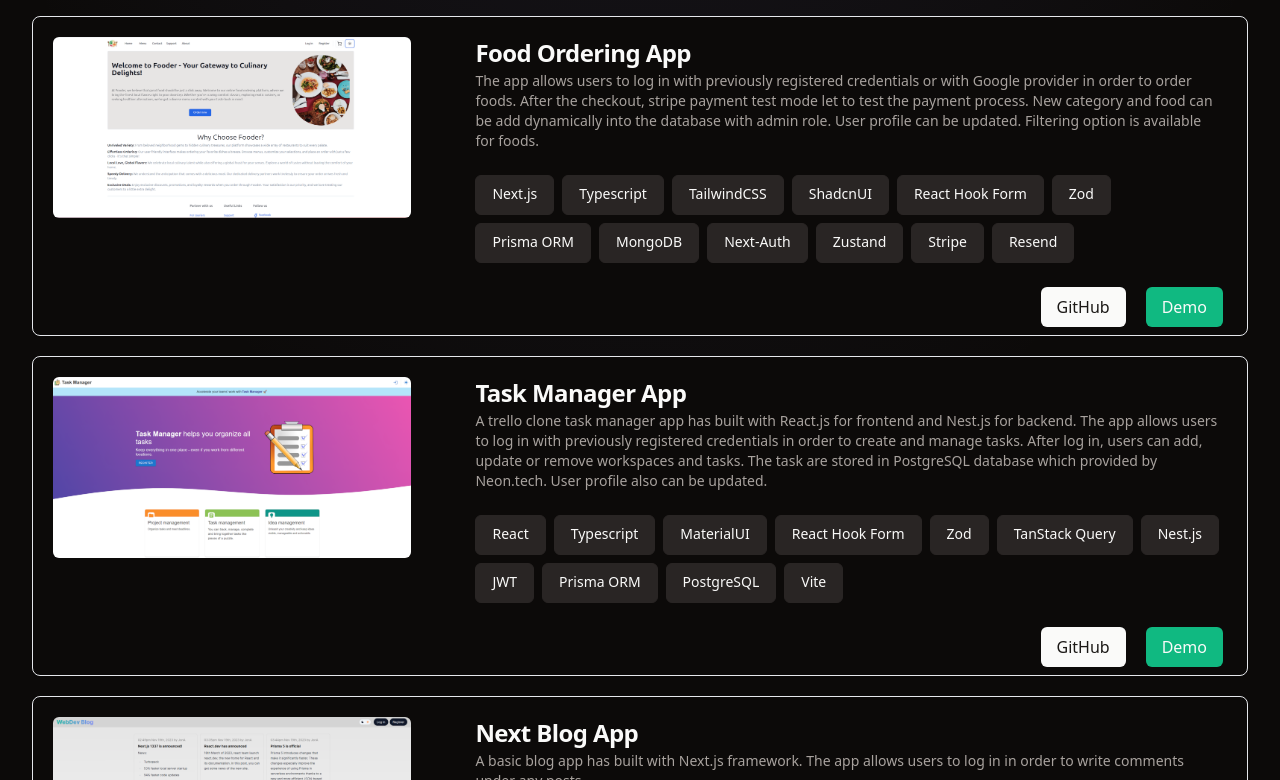
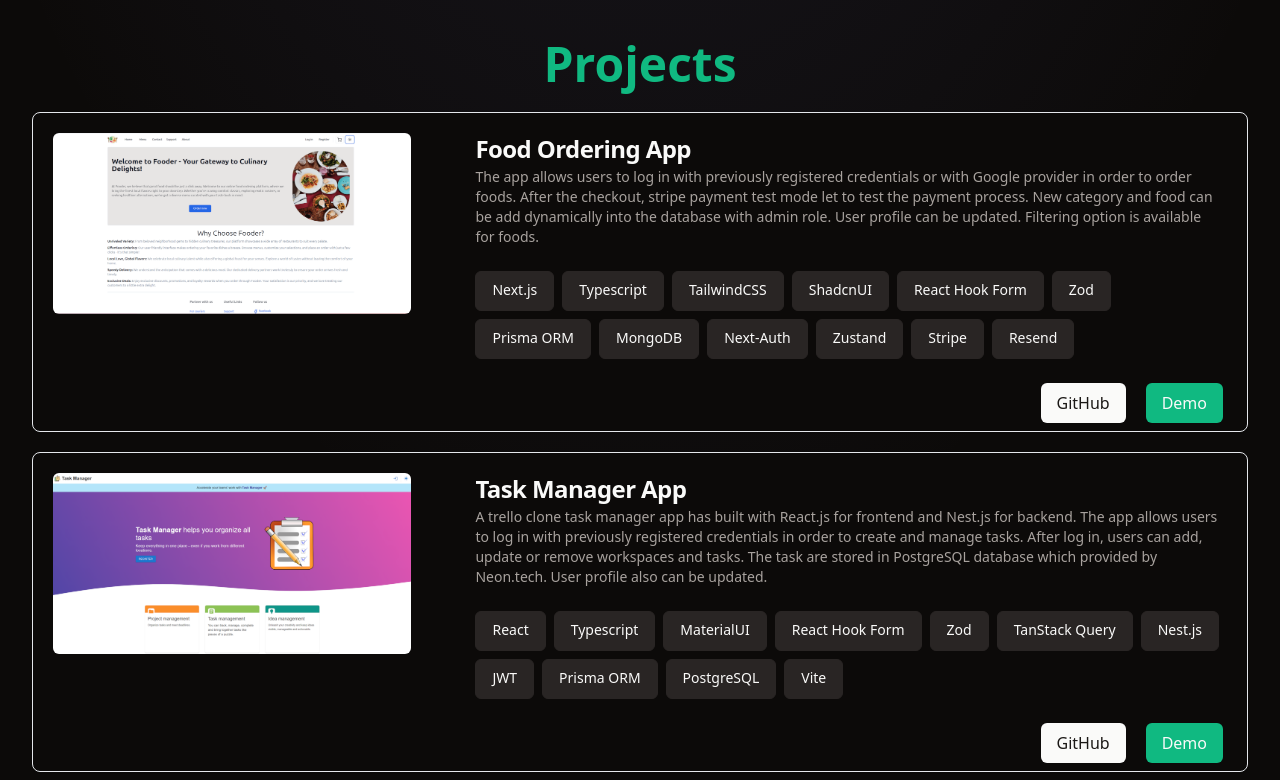
Before and after one commit to ev0clu/portfolio, a Next.js app: page / in a window 1280 px wide. Shown: the part 1720-2500 px from the top of the page. Built offline with nearby package versions, Linux system fonts and the light colour scheme.

Commit message:
Style: css is updated, motion is added

```diff
--- a/src/app/page.tsx
+++ b/src/app/page.tsx
@@ -6,8 +6,10 @@ export default function Home() {
   return (
     <>
       <HeroSection />
-      <About />
-      <Projects />
+      <div className="space-y-40">
+        <About />
+        <Projects />
+      </div>
     </>
   );
 }
--- a/src/components/About/About.tsx
+++ b/src/components/About/About.tsx
@@ -1,3 +1,6 @@
+"use client";
+
+import { motion } from "framer-motion";
 import Section from "../Section/Section";
 import SectionMotion from "../Section/SectionMotion";
 import SectionTitle from "../Section/SectionTitle";
@@ -12,15 +15,30 @@ const About = () => {
           Here you will find more information about me, what I do, and my
           current skills mostly in terms of programming and technology
         </p>
-        <h3 className="mt-5 text-lg font-semibold sm:text-xl">Introduction</h3>
+        <motion.div
+          initial={{ opacity: 0 }}
+          whileInView={{ opacity: 1 }}
+          viewport={{ once: true }}
+          transition={{ delay: 0.1, duration: 1, ease: "easeInOut" }}
+        >
+          <h3 className="mt-5 text-lg font-semibold sm:text-xl">
+            Introduction
+          </h3>
           <p className="h2 min-w-[305px] text-muted-foreground">
-          Combining my technical expertise in Engineering with a passion for web
-          development, I am actively seeking opportunities within the web
+            Combining my technical expertise in Engineering with a passion for
+            web development, I am actively seeking opportunities within the web
             development sphere where I can leverage my skills in problem-solving
             and apply my knowledge to innovative projects. Proficient in HTML,
             CSS, JavaScript, and TypeScript, I have hands-on experience with
             various web frameworks, including React, Next.js, and more.
           </p>
+        </motion.div>
+        <motion.div
+          initial={{ opacity: 0 }}
+          whileInView={{ opacity: 1 }}
+          viewport={{ once: true }}
+          transition={{ delay: 0.2, duration: 1, ease: "easeInOut" }}
+        >
           <h3 className="mt-5 text-lg font-semibold hover:cursor-default sm:text-xl">
             Tech stack
           </h3>
@@ -30,6 +48,7 @@ const About = () => {
               tooltipClassName="bg-stone-500 border-0 text-emerald-300 font-semibold"
             />
           </div>
+        </motion.div>
       </SectionMotion>
     </Section>
   );
--- a/src/components/HeroSection/Info.tsx
+++ b/src/components/HeroSection/Info.tsx
@@ -9,7 +9,7 @@ const Info = () => {
       animate={{
         opacity: 1,
         y: 0,
-        transition: { delay: 0.3, duration: 0.4, ease: "easeInOut" },
+        transition: { delay: 0.1, duration: 0.4, ease: "easeInOut" },
       }}
     >
       <span className="text-sm font-semibold sm:text-lg">
--- a/src/components/HeroSection/Photo.tsx
+++ b/src/components/HeroSection/Photo.tsx
@@ -9,7 +9,7 @@ const Photo = () => {
       initial={{ opacity: 0 }}
       animate={{
         opacity: 1,
-        transition: { delay: 0.6, duration: 0.4, ease: "easeInOut" },
+        transition: { delay: 0.3, duration: 0.4, ease: "easeInOut" },
       }}
     >
       <Image
--- a/src/components/HeroSection/Social.tsx
+++ b/src/components/HeroSection/Social.tsx
@@ -11,7 +11,7 @@ const Social = () => {
       animate={{
         opacity: 1,
         y: 0,
-        transition: { delay: 0.3, duration: 0.4, ease: "easeInOut" },
+        transition: { delay: 0.1, duration: 0.4, ease: "easeInOut" },
       }}
     >
       <div className="flex flex-row gap-3">
--- a/src/components/Projects/Projects.tsx
+++ b/src/components/Projects/Projects.tsx
@@ -1,3 +1,6 @@
+"use client";
+
+import { motion } from "framer-motion";
 import { projects } from "@/config/projects";
 import Section from "../Section/Section";
 import SectionMotion from "../Section/SectionMotion";
@@ -10,10 +13,20 @@ const Projects = () => {
       <SectionMotion>
         <SectionTitle>Projects</SectionTitle>
         <div className="space-y-5">
-          {projects.map((project) => {
+          {projects.map((project, index) => {
             return (
+              <motion.div
+                key={project.name}
+                initial={{ opacity: 0 }}
+                whileInView={{ opacity: 1 }}
+                viewport={{ once: true }}
+                transition={{
+                  delay: index / 20,
+                  duration: 1,
+                  ease: "easeInOut",
+                }}
+              >
                 <ProjectCard
-                key={project.name}
                   name={project.name}
                   description={project.description}
                   techStack={project.techStack}
@@ -21,6 +34,7 @@ const Projects = () => {
                   github={project.github}
                   demo={project.demo}
                 />
+              </motion.div>
             );
           })}
         </div>
```
Lines whose indentation alone changed are shown as unchanged.
